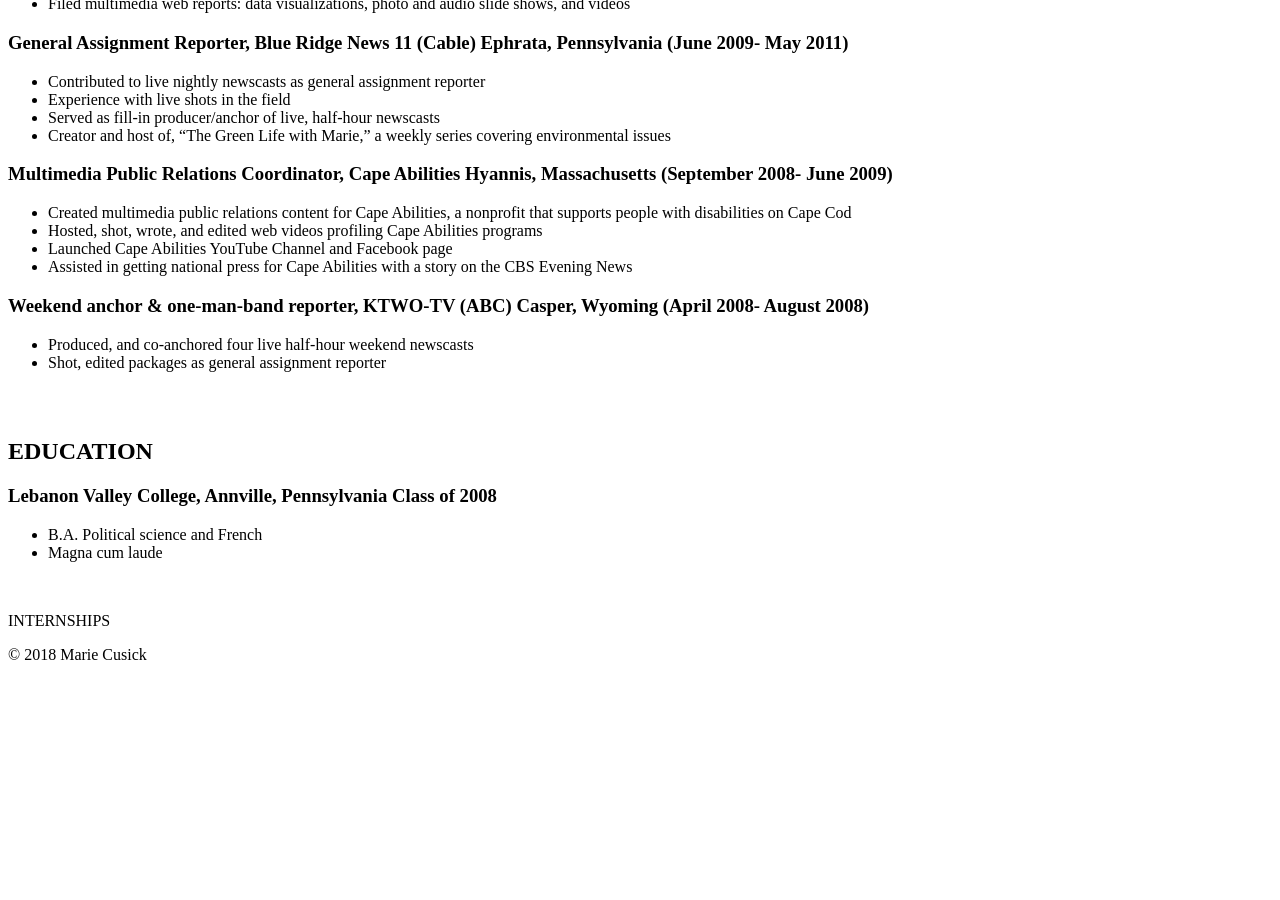
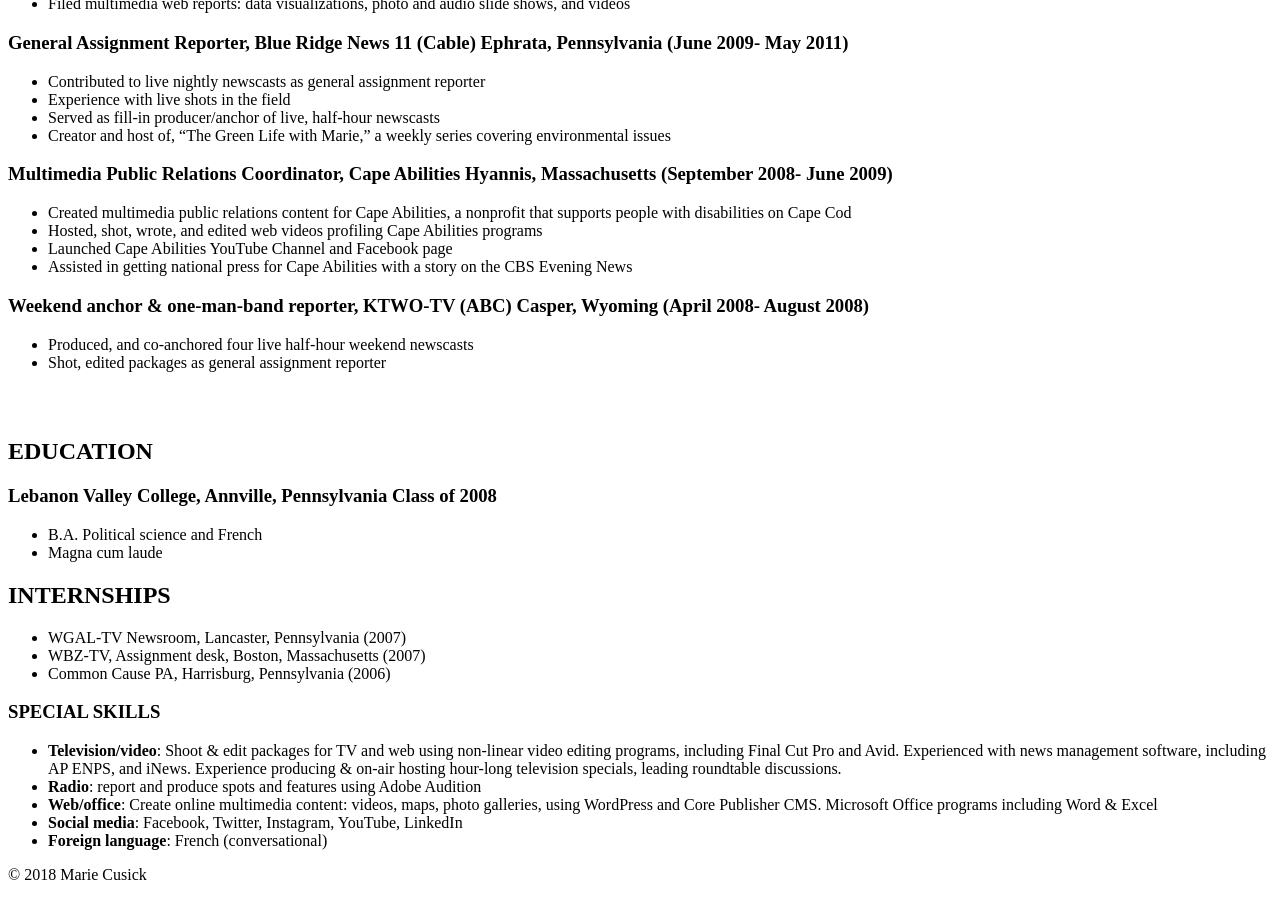
Before and after one commit to mcdotcom/mcdotcom, a Jekyll site: the page built from 05_resume.md, in a window 1280 px wide and 900 px high, scrolled down 761 px. Built offline with Jekyll 4.4.1, drawn with Linux system fonts in a browser that asks for light colours; before the commit the page ends 1441 px from its top, so only the background shows below that.

Commit message:
Updated '05_resume.md' via CloudCannon

```diff
--- a/05_resume.md
+++ b/05_resume.md
@@ -59,6 +59,16 @@ permalink: /resume/
 * B.A. Political science and French
 * Magna cum laude
 
-&nbsp;
+## INTERNSHIPS
 
-INTERNSHIPS
+* WGAL-TV Newsroom, Lancaster, Pennsylvania (2007)
+* WBZ-TV, Assignment desk, Boston, Massachusetts (2007)
+* Common Cause PA, Harrisburg, Pennsylvania (2006)
+
+### SPECIAL SKILLS
+
+* **Television/video**: Shoot & edit packages for TV and web using non-linear video editing programs, including Final Cut Pro and Avid. Experienced with news management software, including AP ENPS, and iNews. Experience producing & on-air hosting hour-long television specials, leading roundtable discussions.
+* **Radio**: report and produce spots and features using Adobe Audition
+* **Web/office**: Create online multimedia content: videos, maps, photo galleries, using WordPress and Core Publisher CMS. Microsoft Office programs including Word & Excel
+* **Social media**: Facebook, Twitter, Instagram, YouTube, LinkedIn
+* **Foreign language**: French (conversational)
```
